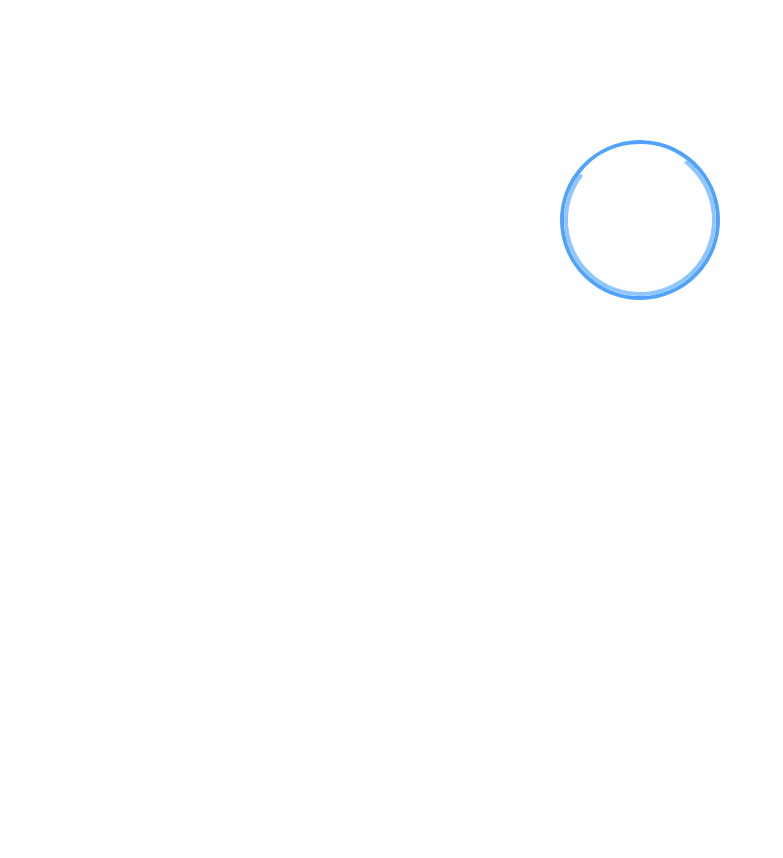
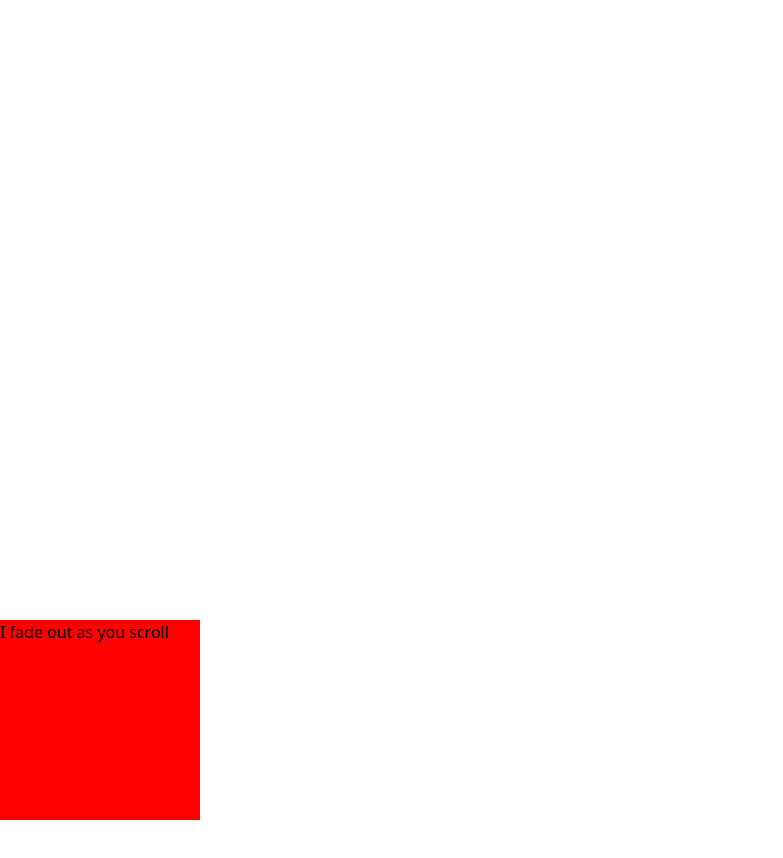
Before and after one commit to EugeneAfriyie/framer-demo, a React (Vite) app: page / in a window 1280 px wide. Shown: the part 180-1038 px from the top of the page, without its empty margins (0-783 px from the left). Before the commit the page ends 800 px from the top, so only its background shows below. Built offline with nearby package versions, Linux system fonts and the light colour scheme.

Commit message:
chat code

```diff
--- a/src/App.jsx
+++ b/src/App.jsx
@@ -21,10 +21,11 @@ import FlipCard from './Component/StaggerVariants/FlipCard'
 import Inview_timeline from './Component/StaggerVariants/Inview_timeline'
 import ScrollIndicator from './Framer_Projects/ScrollIndicator'
 import Loader from './Framer_Projects/Loader'
+import Chat from './Framer_Projects/Chat'
 
 const App = () => {
   return (
-    <div className='fle items-center justify-center h-screen bg-slae-900 '>
+    <div className='fle items-center justify-center h-screen bg-slae-900  '>
       {/* <AnimatedCard /> */}
       {/* <ImageGallery /> */}
       {/* <AnimaterdGallery /> */}
@@ -46,7 +47,8 @@ const App = () => {
       {/* <FlipCard /> */}
       {/* <Inview_timeline /> */}
       {/* <ScrollIndicator /> */}
-      <Loader />
+      {/* <Loader /> */}
+      <Chat />
     </div>
   )
 }
--- /dev/null
+++ b/src/Framer_Projects/Chat.jsx
@@ -0,0 +1,22 @@
+import { motion, useScroll, useTransform } from "framer-motion";
+
+function Chat() {
+  const { scrollYProgress } = useScroll();
+  const opacity = useTransform(scrollYProgress, [0, 1], [1, 0]);
+
+  return (
+    <motion.div
+      style={{
+        opacity,
+        width: "200px",
+        height: "200px",
+        backgroundColor: "red",
+        margin: "100vh 0",
+      }}
+    >
+      I fade out as you scroll
+    </motion.div>
+  );
+}
+
+export default Chat;
```
